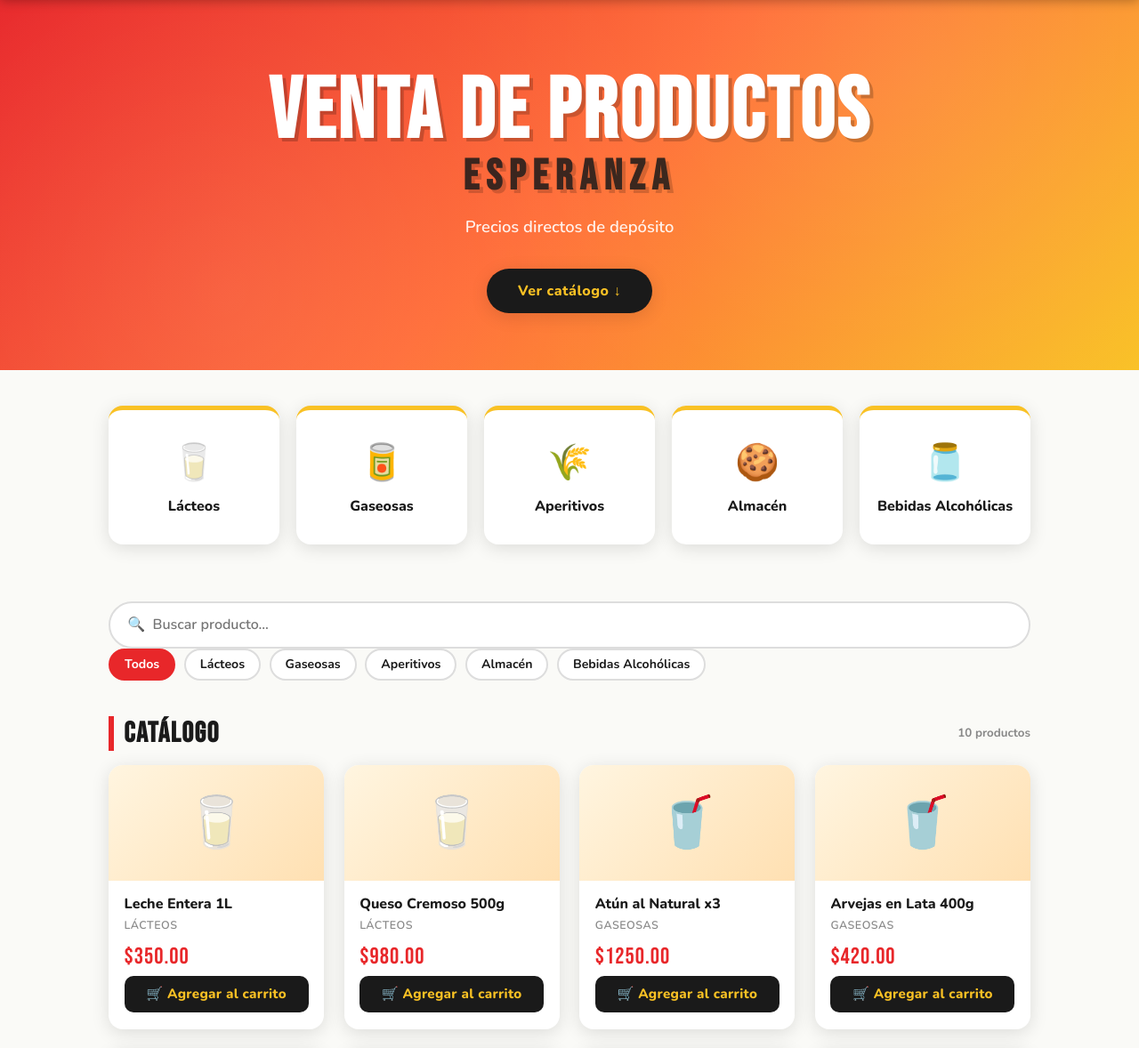
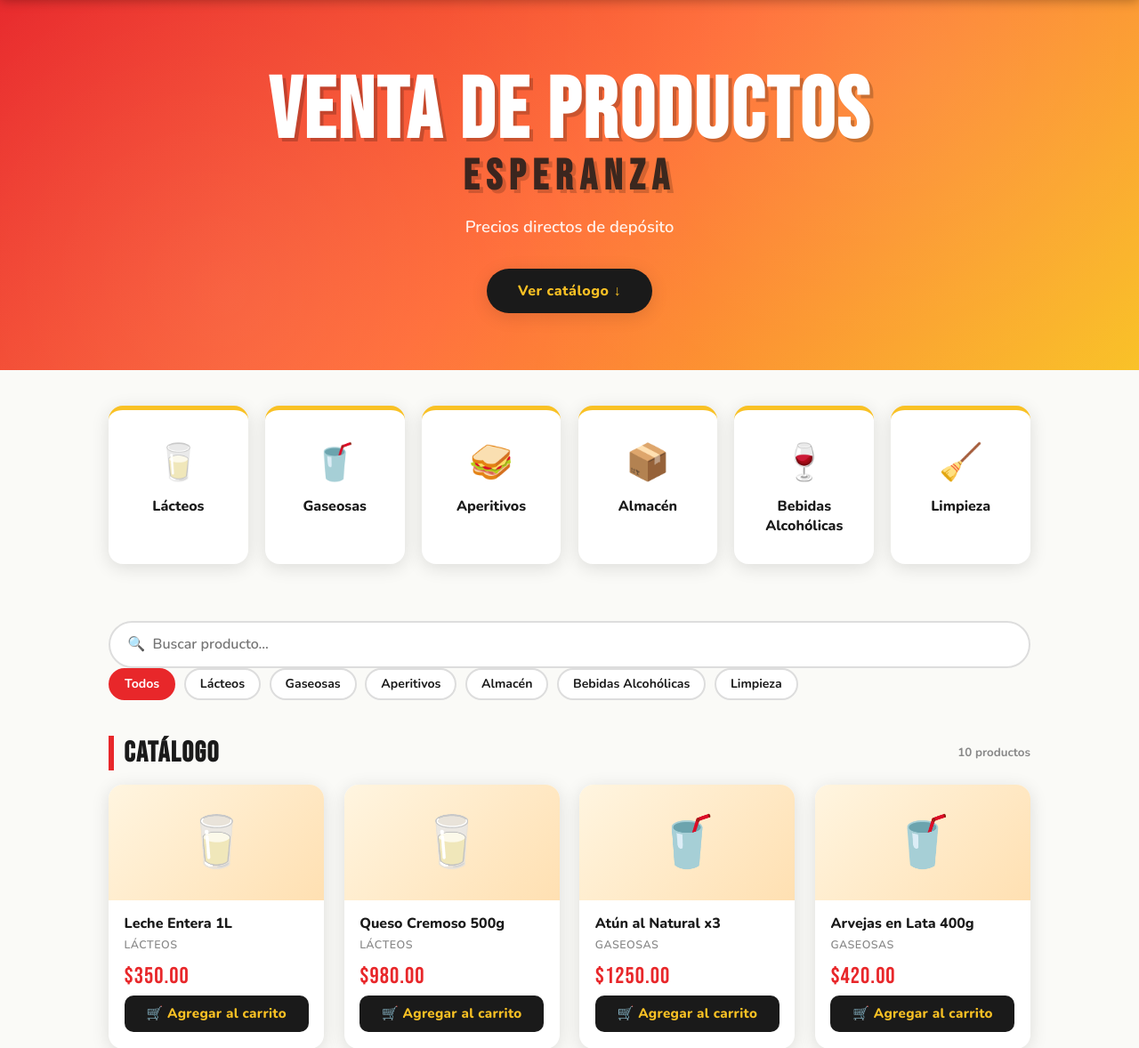
Before and after one commit to PabloMarinUrtiaga/Venta_de_productos_Esperanza, a Django app: page /productos/ in a window 1280 px wide. Shown: the part 69-1247 px from the top of the page at 89% size. Run offline with Django 5.2, Linux system fonts and the light colour scheme.

Commit message:
cambios finales creo

```diff
--- a/mayorista/mayorista/urls.py
+++ b/mayorista/mayorista/urls.py
@@ -8,7 +8,8 @@ from productos.views import (home, lista_productos, agregar_al_carrito, sincroni
                              editar_precio, repetir_pedido, compra_exitosa,
                              cambiar_estado, cambiar_stock_ajax, stock_actual,
                             editar_stock, editar_oferta, editar_categoria,
-                             editar_imagen,agregar_cliente,eliminar_cliente, crear_pedido,factura_pedido)
+                             editar_imagen,agregar_cliente,eliminar_cliente, crear_pedido,factura_pedido
+                             , eliminar_pedido)
 from django.contrib.auth import views as auth_views
 from django.views.generic import RedirectView
 
@@ -51,6 +52,7 @@ urlpatterns = [
     path('panel/eliminar-cliente/<int:user_id>/', eliminar_cliente, name='eliminar_cliente'),
     path('panel/crear-pedido/<int:user_id>/', crear_pedido, name='crear_pedido'),
     path('pedido/<int:pedido_id>/factura/', factura_pedido, name='factura_pedido'),
+    path('panel/eliminar-pedido/<int:pedido_id>/', eliminar_pedido, name='eliminar_pedido'),
 ]
 
 handler404 = 'productos.views.error_404'
--- a/mayorista/productos/models.py
+++ b/mayorista/productos/models.py
@@ -10,6 +10,7 @@ CATEGORIA_CHOICES = [
     ('Aperitivos',           'Aperitivos'),
     ('Almacén',              'Almacén'),
     ('Bebidas Alcohólicas',  'Bebidas Alcohólicas'),
+    ('Limpieza', 'Limpieza'),
 ]
 
 
--- a/mayorista/productos/static/productos/css/estilos.css
+++ b/mayorista/productos/static/productos/css/estilos.css
@@ -257,8 +257,9 @@ body {
 }
 /* ── CATEGORÍAS (index) ── */
 .secciones {
-  display: grid;
-  grid-template-columns: repeat(auto-fit, minmax(180px, 1fr));
+  display: flex;
+  flex-wrap: nowrap;
+  justify-content: center;
   gap: 1.2rem;
   padding: 2.5rem 2rem;
   max-width: 1100px;
@@ -277,6 +278,7 @@ body {
   font-size: 1rem;
   transition: transform 0.2s, box-shadow 0.2s;
   border-top: 5px solid var(--amarillo);
+  flex: 1;
 }
 
 .categoria-card:hover { transform: translateY(-4px); box-shadow: var(--sombra-hover); }
--- a/mayorista/productos/static/productos/js/carrito.js
+++ b/mayorista/productos/static/productos/js/carrito.js
@@ -163,7 +163,7 @@ function renderCarrito() {
     const subtotal     = calcularSubtotal(prod, cantidad);
     total += subtotal;
 
-    const emoji = { 'Lácteos':'🥛','Gaseosas':'🥤','Aperitivos':'🥪','Almacén':'📦','Bebidas Alcohólicas':'🍷' }[prod.categoria] || '🛒';
+    const emoji = { 'Lácteos':'🥛','Gaseosas':'🥤','Aperitivos':'🥪','Almacén':'📦','Bebidas Alcohólicas':'🍷', 'Limpieza': '🧹', }[prod.categoria] || '🛒';
 
     // Info de precio mayorista aplicado
     let precioInfoHtml = `<span style="color:var(--gris); font-size:0.82rem;">× $${precioNormal.toFixed(2)}</span>`;
--- a/mayorista/productos/static/productos/js/productos.js
+++ b/mayorista/productos/static/productos/js/productos.js
@@ -10,6 +10,7 @@ const EMOJIS_CATEGORIA = {
   'Almacén':     '📦',
   'Bebidas Alcohólicas': '🍷',
   'default':     '🛒',
+  'Limpieza': '🧹',
 };
 
 // ── Estado ──────────────────────────────────
--- a/mayorista/productos/templates/productos/checkout.html
+++ b/mayorista/productos/templates/productos/checkout.html
@@ -321,7 +321,7 @@
     {% if pedido.pago == 'transferencia' %}
 
     <a
-      href="https://wa.me/5491138876882?text=Hola!%20Te%20env%C3%ADo%20el%20comprobante.%0A%0A*Pedido%20%23{{ pedido.id }}*%0ANombre%3A%20{{ pedido.nombre }}%20{{ pedido.apellido }}%0AM%C3%A9todo%20de%20pago%3A%20Transferencia%20(Billetera%20virtual%20o%20bancaria)%0AEntrega%3A%20{% if pedido.entrega == 'domicilio' %}Env%C3%ADo%20a%20domicilio%20-%20{{ pedido.direccion }}{% if pedido.piso_depto %}%2C%20{{ pedido.piso_depto }}{% endif %}%2C%20{{ pedido.localidad }}%20(CP%3A%20{{ pedido.codigo_postal }}){% else %}Retiro%20en%20el%20local{% endif %}%0ATotal%3A%20%24{{ total }}%0AAdjunt%C3%A1%20el%20comprobante%20de%20pago%20a%20continuaci%C3%B3n."
+      href="https://wa.me/5491138876882?text=Hola!%20Te%20env%C3%ADo%20el%20comprobante.%0A%0A*Pedido%20%23{{ pedido.id }}*%0ANombre%3A%20{{ pedido.nombre }}%20{{ pedido.apellido }}%0AM%C3%A9todo%20de%20pago%3A%20Transferencia%20(Billetera%20virtual%20o%20bancaria)%0AEntrega%3A%20{% if pedido.entrega == 'domicilio' %}Env%C3%ADo%20a%20domicilio%20-%20{{ pedido.direccion }}{% if pedido.piso_depto %}%2C%20{{ pedido.piso_depto }}{% endif %}%2C%20{{ pedido.localidad }}%20(CP%3A%20{{ pedido.codigo_postal }}){% else %}Retiro%20en%20el%20local{% endif %}%0ATotal%3A%20%24{{ total }}{% if pedido.notas %}%0ANotas%3A%20{{ pedido.notas }}{% endif %}%0AAdjunt%C3%A1%20el%20comprobante%20de%20pago%20a%20continuaci%C3%B3n."
       target="_blank"
       class="btn-whatsapp"
     >
@@ -369,6 +369,7 @@
       a.addEventListener('click', function() {
         toggle.classList.remove('abierto');
         links.classList.remove('abierto');
+        localStorage.removeItem('carrito');
       });
     });
   })();
--- a/mayorista/productos/templates/productos/lista.html
+++ b/mayorista/productos/templates/productos/lista.html
@@ -44,17 +44,20 @@
       <span class="icono">🥛</span> Lácteos
     </a>
     <a href="#" class="categoria-card" data-cat="Gaseosas">
-      <span class="icono">🥫</span> Gaseosas
+      <span class="icono">🥤</span> Gaseosas
     </a>
     <a href="#" class="categoria-card" data-cat="Aperitivos">
-      <span class="icono">🌾</span> Aperitivos
+      <span class="icono">🥪</span> Aperitivos
     </a>
     <a href="#" class="categoria-card" data-cat="Almacén">
-      <span class="icono">🍪</span> Almacén
+      <span class="icono">📦</span> Almacén
     </a>
     <a href="#" class="categoria-card" data-cat="Bebidas Alcohólica">
-      <span class="icono">🫙</span> Bebidas Alcohólicas
+      <span class="icono">🍷</span> Bebidas Alcohólicas
     </a>
+    <a href="#" class="categoria-card" data-cat="Limpieza">
+    <span class="icono">🧹</span> Limpieza
+  </a>
   </div>
 
   <!-- BUSCADOR -->
@@ -70,6 +73,7 @@
     <button class="filtro-btn" data-cat="Aperitivos">Aperitivos</button>
     <button class="filtro-btn" data-cat="Almacén">Almacén </button>
     <button class="filtro-btn" data-cat="Bebidas Alcohólicas">Bebidas Alcohólicas</button>
+    <button class="filtro-btn" data-cat="Limpieza">Limpieza</button>
   </div>
 
  <!-- PRODUCTOS -->
--- a/mayorista/productos/views.py
+++ b/mayorista/productos/views.py
@@ -6,6 +6,7 @@ from django.contrib.auth.decorators import login_required
 from django.contrib.auth.password_validation import validate_password
 from django.core.exceptions import ValidationError
 from django.core.validators import validate_email
+from urllib3 import request
 from .models import Producto, Pedido, PedidoItem, Perfil
 from django.conf import settings
 from django.db import transaction, models
@@ -336,6 +337,7 @@ def repetir_pedido(request):
 def checkout(request):
 
     carrito = request.session.get('carrito', {})
+
 
     # ─────────────────────────────
     # VALIDAR CARRITO
@@ -786,15 +788,9 @@ def registro(request):
             last_name=last_name,
         )
 
-        ultimo_numero = Perfil.objects.aggregate(
-            maximo=models.Max('numero_cliente')
-        )['maximo'] or 0
-
-        Perfil.objects.create(
-            user=user,
-            numero_cliente=ultimo_numero + 1,
-            telefono=telefono,
-        )
+        perfil, _ = Perfil.objects.get_or_create(user=user)
+        perfil.telefono = telefono
+        perfil.save()
 
         return render(request, 'productos/login.html', {
             'exito_registro': '¡Cuenta creada! Ya podés ingresar.',
@@ -988,7 +984,7 @@ def panel(request):
         productos = productos.filter(stock__lte=0)
 
     productos = productos.order_by('nombre')
-    paginator = Paginator(productos, 20)
+    paginator = Paginator(productos, 3)
     pagina = request.GET.get('pagina', 1)
     productos = paginator.get_page(pagina)
 
@@ -1181,7 +1177,7 @@ def agregar_producto(request):
     # ─────────────────────────────
 
     categoria = request.POST.get('categoria', '').strip()
-    categorias_validas = ['Lácteos', 'Gaseosas', 'Aperitivos', 'Almacén', 'Bebidas Alcohólicas']
+    categorias_validas = ['Lácteos', 'Gaseosas', 'Aperitivos', 'Almacén', 'Bebidas Alcohólicas', 'Limpieza']
     categoria = request.POST.get('categoria', '').strip()
     if categoria and categoria not in categorias_validas:
         messages.error(request, 'Categoría inválida')
@@ -1607,7 +1603,7 @@ def editar_categoria(request, producto_id):
         return redirect('/panel/')
 
     categoria = request.POST.get('categoria', '').strip()
-    categorias_validas = ['Lácteos', 'Gaseosas', 'Aperitivos', 'Almacén', 'Bebidas Alcohólicas']
+    categorias_validas = ['Lácteos', 'Gaseosas', 'Aperitivos', 'Almacén', 'Bebidas Alcohólicas', 'Limpieza']
 
     if categoria not in categorias_validas:
         messages.error(request, 'Categoría inválida')
@@ -1795,7 +1791,16 @@ def factura_pedido(request, pedido_id):
         'pedido': pedido,
         'items': items,
     })
-
+@login_required
+def eliminar_pedido(request, pedido_id):
+    if not request.user.is_staff:
+        return redirect('/')
+    if request.method != 'POST':
+        return redirect('/panel/')
+    pedido = get_object_or_404(Pedido, id=pedido_id)
+    pedido.delete()
+    messages.success(request, f'Pedido #{pedido_id} eliminado')
+    return redirect('/panel/')
 
 #Errores
 def error_404(request, exception=None):
```
Also changed, not shown: mayorista/productos/templates/productos/checkout_form.html (+26 -2 lines), mayorista/productos/templates/productos/crear_pedido.html (+10 -7 lines), mayorista/productos/templates/productos/factura.html (+8 -7 lines), mayorista/productos/templates/productos/panel.html (+7 -0 lines), mayorista/productos/migrations/0015_alter_producto_categoria.py (added).
